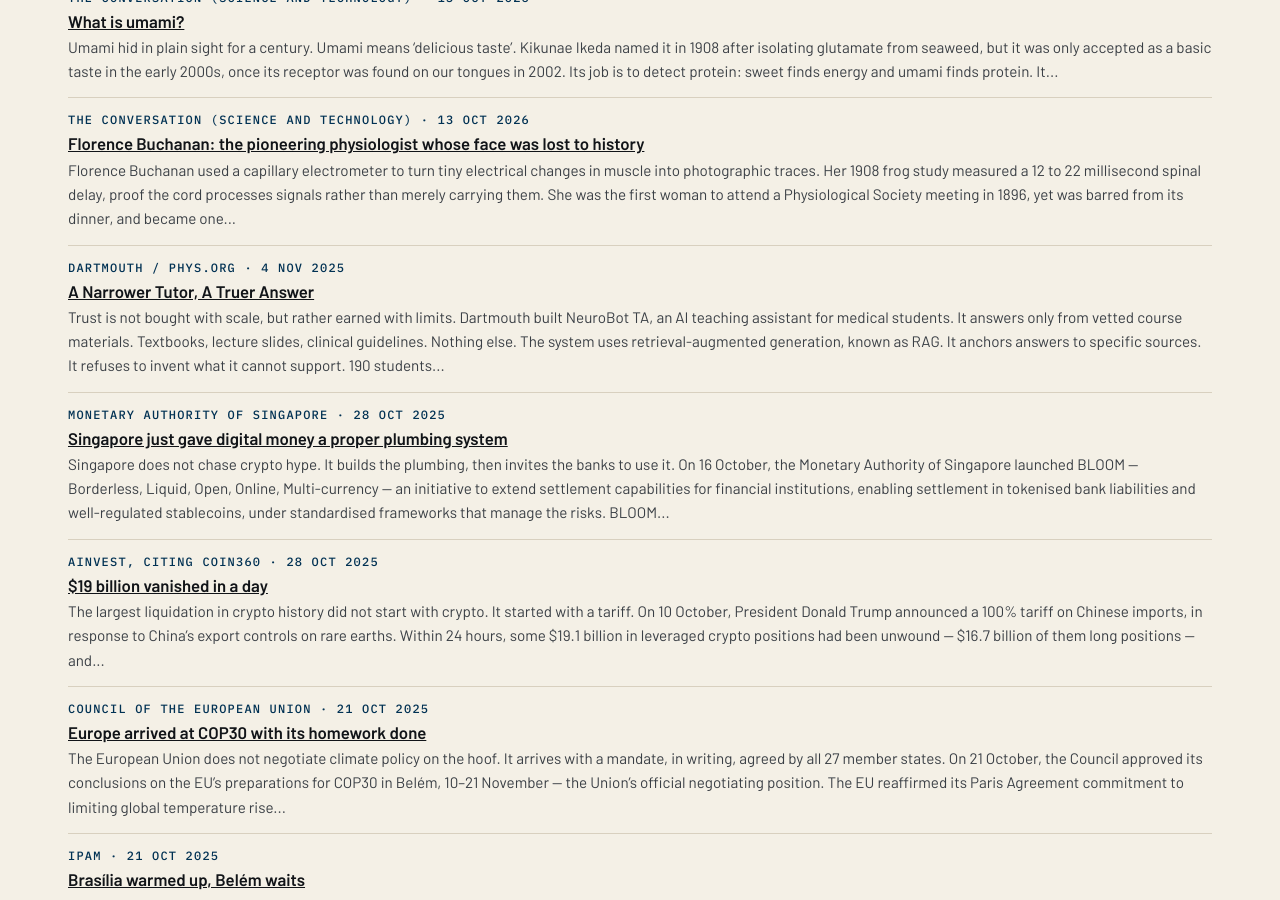
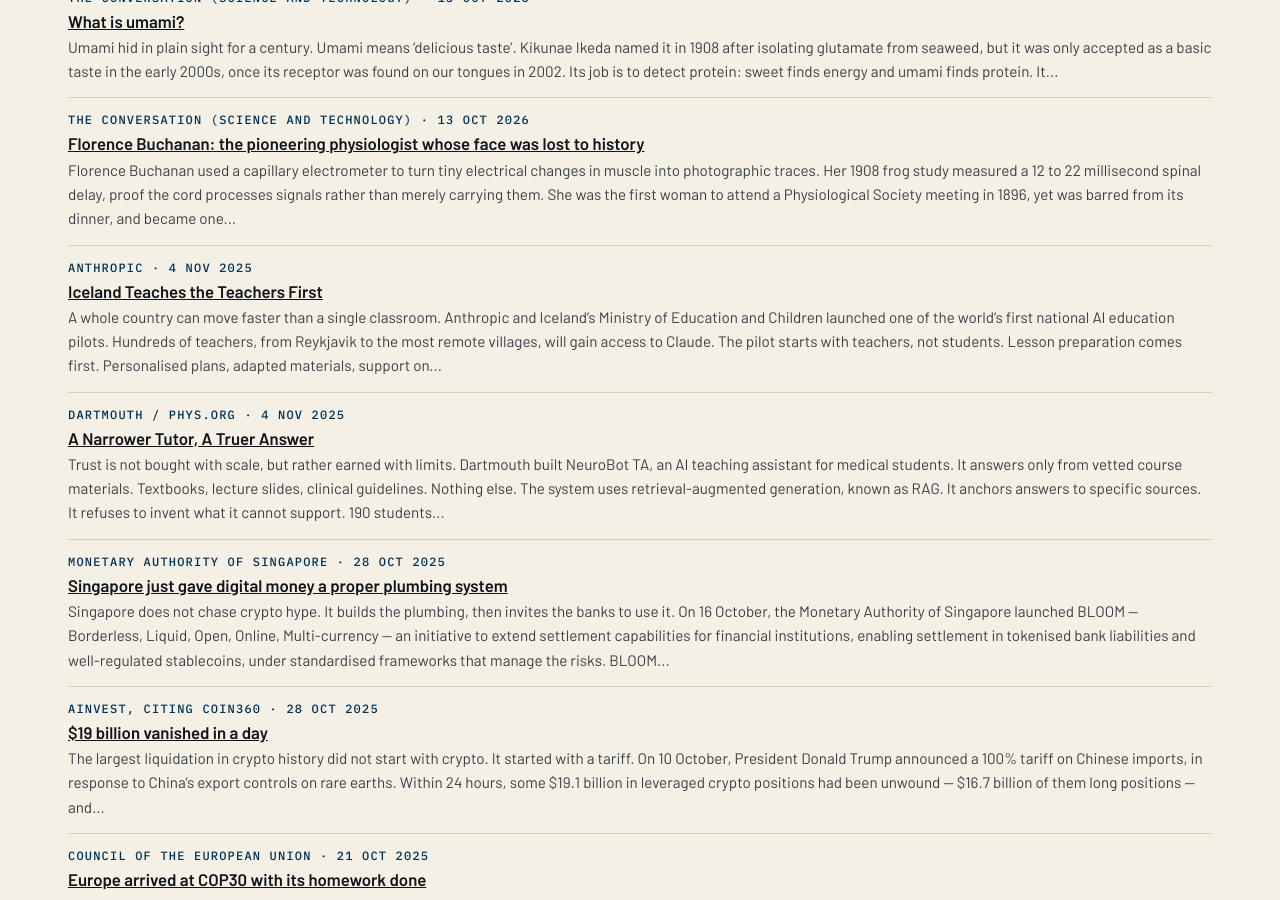
Before and after one commit to katz-news/katz.news, a Jekyll site: the page built from briefs/index.html, in a window 1280 px wide and 900 px high, scrolled down 14549 px. Built offline with Jekyll 4.4.1, drawn with Linux system fonts in a browser that asks for light colours.

Commit message:
Publish 2026-11-06

```diff
--- a/_data/build.yml
+++ b/_data/build.yml
@@ -1 +1 @@
-published_at: 2026-11-06T18:33:19Z
+published_at: 2026-11-06T18:34:05Z
--- /dev/null
+++ b/_posts/briefs/2026-11-06-iceland-teaches-the-teachers-first.md
@@ -0,0 +1,23 @@
+---
+published: true
+title: Iceland Teaches the Teachers First
+date: 2025-11-04
+section: education
+source_name: Anthropic
+source_url: https://www.anthropic.com/news/anthropic-and-iceland-announce-one-of-the-world-s-first-national-ai-education-pilots
+---
+A whole country can move faster than a single classroom.
+
+Anthropic and Iceland's Ministry of Education and Children launched one of the world's first national AI education pilots. Hundreds of teachers, from Reykjavik to the most remote villages, will gain access to Claude.
+
+The pilot starts with teachers, not students. Lesson preparation comes first. Personalised plans, adapted materials, support on demand. The aim is time saved, not homework automated.
+
+Claude recognises Icelandic and many other languages. Teachers can analyse complex texts and mathematical problems. The AI learns from each educator's methods and materials.
+
+The minister's verdict is blunt. Artificial intelligence is here to stay. It develops at a tremendous pace. Iceland will harness its power while preventing harm.
+
+This is a national experiment with a teacher-shaped centre. Training, resources and a dedicated support network arrive with the tool. The pilot will test how AI benefits schools, supports instruction and enhances learning.
+
+Small nations have a strange advantage. They can decide quickly, deploy widely and learn publicly. Iceland is betting that a careful, countrywide trial teaches more than a thousand cautious pilots.
+
+The lesson is simple. Give teachers the tool first. Let them shape it. Then watch what classrooms become.
```
